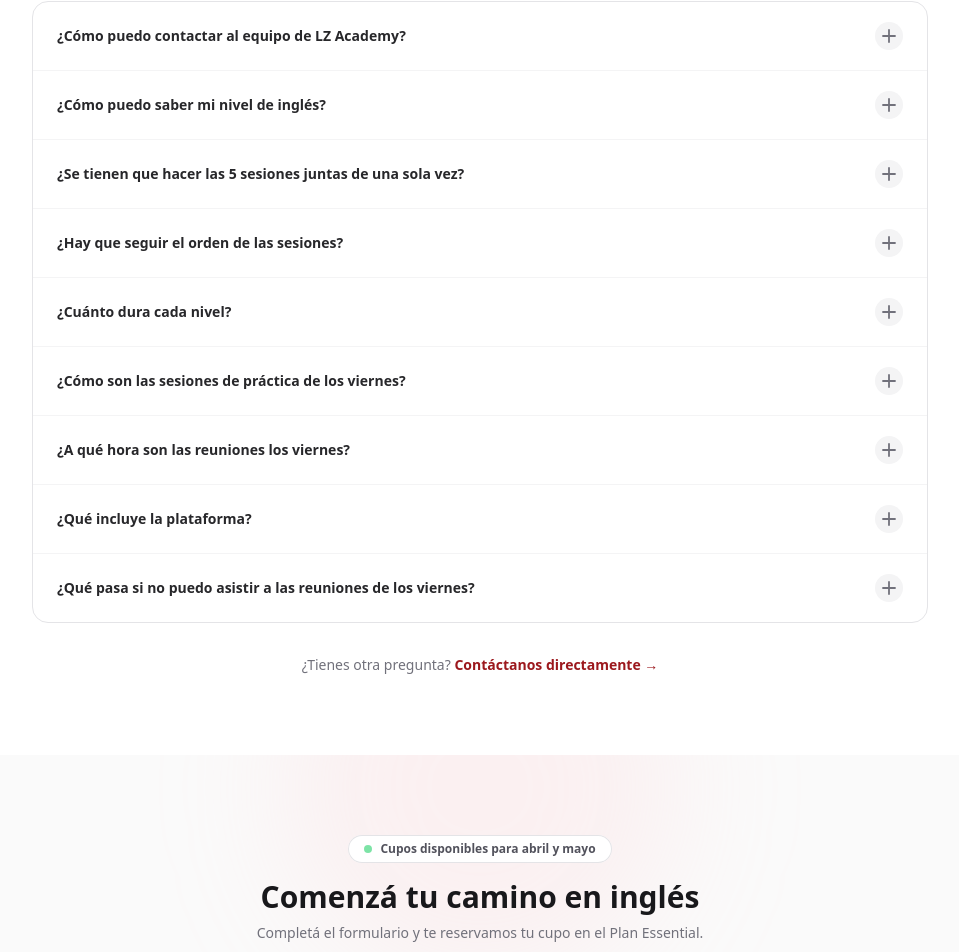
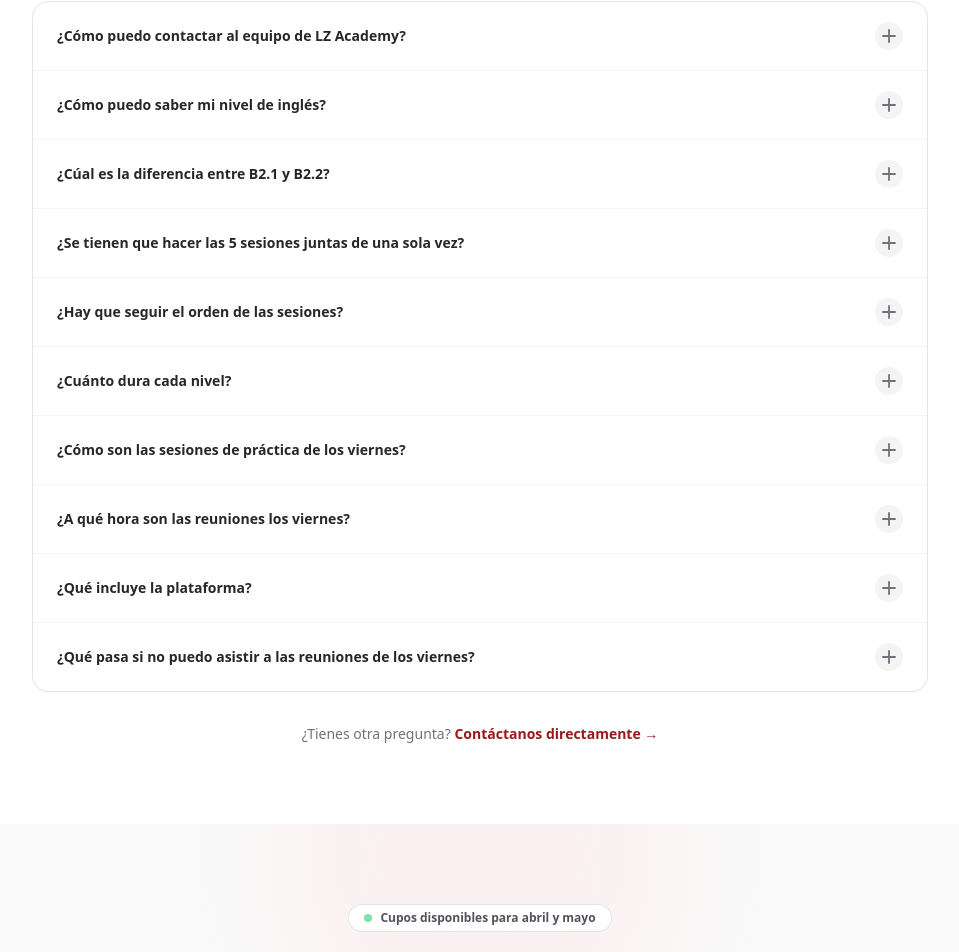
Before and after one commit to rick2303/lzacademy, a Next.js app: page / in a window 1280 px wide. Shown: the part 4896-5848 px from the top of the page, without its empty margins (160-1119 px from the left). Built offline with nearby package versions, Linux system fonts and the light colour scheme; no server answers.

Commit message:
Diference between B2.1 and B2.2

```diff
--- a/app/components/Questions.tsx
+++ b/app/components/Questions.tsx
@@ -31,6 +31,15 @@ const preguntasFrecuentes: { pregunta: string; respuesta: React.ReactNode }[] =
         las Lenguas) para ver cuál se ajusta mejor a tus habilidades. En caso de duda, puedes
         elegir el nivel que creas que se acerca más a tu nivel actual y ajustarlo después si es
         necesario.
+      </>
+    ),
+  },
+  {
+    pregunta: "¿Cúal es la diferencia entre B2.1 y B2.2?",
+    respuesta: (
+      <>
+        B2.1: dirigido a estudiantes que aún no dominan las estructuras gramaticales del nivel B2 y necesitan fortalecer esa base, usualmente vienen de B1.<br /><br />
+        B2.2: dirigido a estudiantes que ya manejan el nivel B2 y están enfocados en consolidar, afianzar y perfeccionar su uso del idioma. Usualmente ya cursaron el B2.1
       </>
     ),
   },
```
